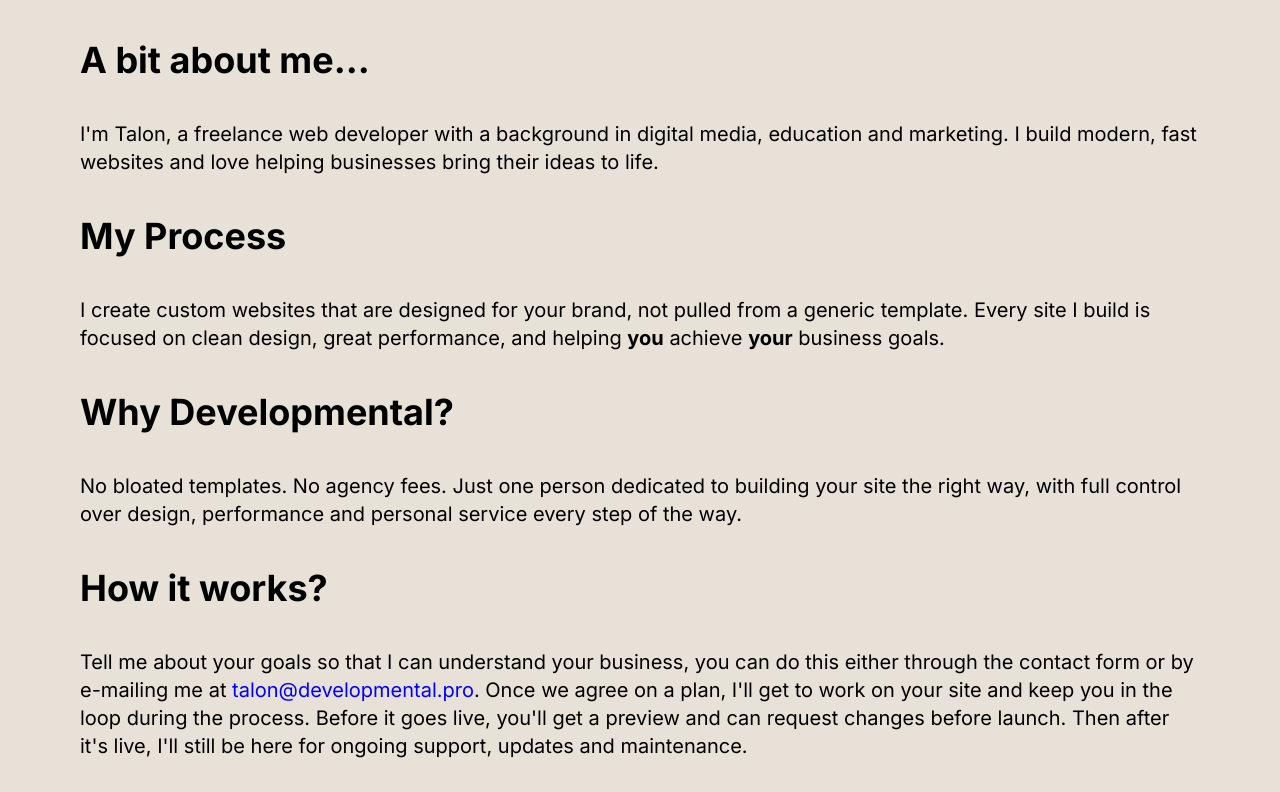
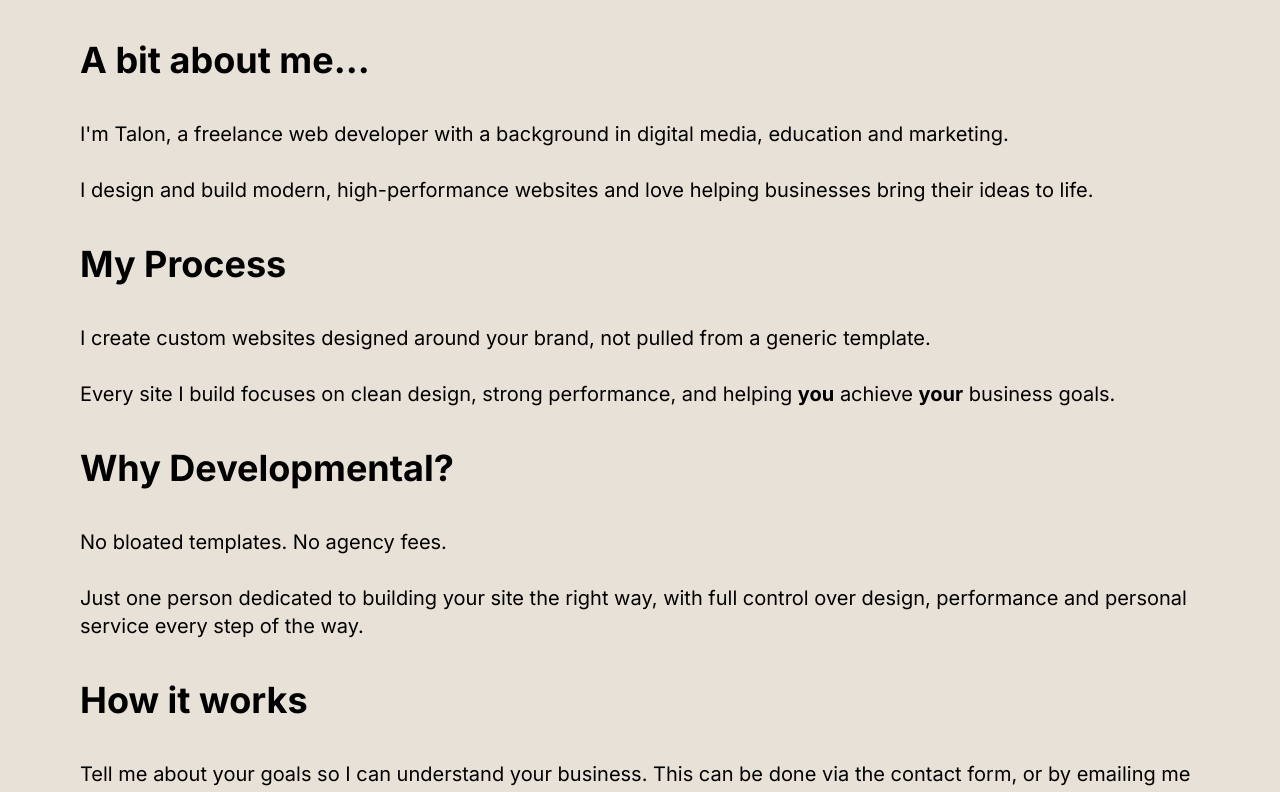
Before and after one commit to taloncodes/developmental, a SvelteKit app: page / in a window 1280 px wide. Shown: the part 880-1672 px from the top of the page. Built offline with nearby package versions, Linux system fonts and the light colour scheme; a web font is replaced by a local one.

Commit message:
adjust hero spacing + update copy continuity

```diff
--- a/src/components/SecondaryHeader.svelte
+++ b/src/components/SecondaryHeader.svelte
@@ -90,7 +90,7 @@
         class="menu-link menu-dot"
         class:active={activePage === ''}
         onclick={handleClose}
-      >Home</a>
+      >home</a>
     </li>
 
     <li>
@@ -99,7 +99,7 @@
         class="menu-link menu-dot"
         class:active={activePage === 'services'}
         onclick={handleClose}
-      >Services</a>
+      >services</a>
     </li>
 
     <li>
@@ -108,7 +108,7 @@
         class="menu-link menu-dot"
         class:active={activePage === 'portfolio'}
         onclick={handleClose}
-      >Portfolio</a>
+      >portfolio</a>
     </li>
   </ul>
 
@@ -232,7 +232,7 @@
   .menu-link {
     display: inline-block;
     font-size: 22px;
-    padding: 6px 12px 6px 28px; /* left space for bullet */
+    padding: 6px 12px 6px 12px; /* left space for bullet */
     color: #D9D2C8;
     text-decoration: none;
     position: relative;
@@ -242,9 +242,10 @@
      MOBILE MENU: bullet indicator (hover + active)
      ============================================================ */
   .menu-dot::before {
-    content: "•";
+    content: "/";
+    font-weight: bold;
     position: absolute;
-    left: 12px;
+    left: 0;
     top: 50%;
     transform: translateY(-50%) scale(0.85);
     color: #EDEDED;
--- a/src/routes/+page.svelte
+++ b/src/routes/+page.svelte
@@ -97,7 +97,8 @@ onMount(() => {
     <div class="w-full max-w-6xl flex flex-col md:flex-row items-center justify-center gap-10 md:gap-14 lg:gap-20">
 
       <!-- TEXT -->
-      <div class="order-2 md:order-1 w-full md:w-1/2 flex flex-col justify-center gap-6 md:gap-8 text-center md:text-left relative z-20">
+      <div class="order-2 md:order-1 w-full md:w-1/2 flex flex-col justify-center gap-6 md:gap-8 text-center md:text-left relative z-20 md:pl-[clamp(24px,6%,64px)]">
+
         <div class="w-full hidden md:block">
           <a href="/">
             <h1 class="text-4xl md:text-5xl lg:text-6xl flex md:justify-start justify-center">
@@ -172,30 +173,40 @@ onMount(() => {
     <h2 class="text-3xl md:text-4xl py-5 md:py-10"><b>A bit about me...</b></h2>
 <p class="text-xl">
   I'm Talon, a freelance web developer with a background in digital media, education and marketing.
-      I build modern, fast websites and love helping businesses bring their ideas to life.
+  <br><br>
+  I design and build modern, high-performance websites and love helping businesses bring their ideas to life.
 </p>
+
 
     <h2 class="text-3xl md:text-4xl py-5 md:py-10"><b>My Process</b></h2>
 <p class="text-xl">
-      I create custom websites that are designed for your brand, not pulled from a generic template.
-      Every site I build is focused on clean design, great performance, and helping <b>you</b> achieve <b>your</b> business goals.
+  I create custom websites designed around your brand, not pulled from a generic template.
+  <br><br>
+  Every site I build focuses on clean design, strong performance, and helping <b>you</b> achieve <b>your</b> business goals.
 </p>
+
 
     <h2 class="text-3xl md:text-4xl py-5 md:py-10"><b>Why Developmental?</b></h2>
 <p class="text-xl">
-      No bloated templates. No agency fees. Just one person dedicated to building your site the right way,
-      with full control over design, performance and personal service every step of the way.
+  No bloated templates. No agency fees.
+  <br><br>
+  Just one person dedicated to building your site the right way, with full control over design, performance and personal service every step of the way.
 </p>
 
-    <h2 class="text-3xl md:text-4xl py-5 md:py-10"><b>How it works?</b></h2>
+
+    <h2 class="text-3xl md:text-4xl py-5 md:py-10"><b>How it works</b></h2>
 <p class="text-xl">
-      Tell me about your goals so that I can understand your business, you can do this either through the contact form
-      or by e-mailing me at
+  Tell me about your goals so I can understand your business. This can be done via the contact form,
+  or by emailing me at
   <a class="link" href="mailto:talon@developmental.pro">talon@developmental.pro</a>.
-      Once we agree on a plan, I'll get to work on your site and keep you in the loop during the process.
-      Before it goes live, you'll get a preview and can request changes before launch.
-      Then after it's live, I'll still be here for ongoing support, updates and maintenance.
+  <br><br>
+  Once we agree on a plan, I’ll get to work on your site and keep you updated throughout the process.
+  <br><br>
+  Before launch, you’ll receive a preview and can request any final changes.
+  <br><br>
+  After your site goes live, I’ll remain available for ongoing support, updates and maintenance.
 </p>
+
 
     <h2 class="text-3xl md:text-4xl py-5 md:py-10"><b>
         <button class="link" alt="click here to get started" onclick={openModal}>Click here</button> to get started.</b></h2>
--- a/src/routes/portfolio/+page.svelte
+++ b/src/routes/portfolio/+page.svelte
@@ -161,7 +161,7 @@ function getSegmentedText(displayText) {
 
  {#each personal as project (project.id)}
   <div class="mt-10 flex flex-col gap-4">
-    <h2 class="text-2xl md:text-3xl font-semibold pt-5">
+    <h2 class="text-2xl md:text-3xl font-semibold md:pt-5">
       {project.title}
     </h2>
 
--- a/src/routes/services/+page.svelte
+++ b/src/routes/services/+page.svelte
@@ -12,22 +12,22 @@
 
   let sections = $state([
     { id: 'web-design', title: 'Web Design', isOpen: false,
-      content: 'Visually appealing, user-friendly and modern website designs that match your brand aesthetic, engage your visitors and enhance their experience.'
+      content: 'Visually appealing, user-friendly and modern website designs that align with your brand aesthetic, engage visitors and elevate their experience.'
     },
     { id: 'web-dev', title: 'Web Development', isOpen: false,
-      content: 'Modern, high performance web development services ensure that your website is fast, functional, and optimized for all devices.'
+      content: 'Modern, high-performance web development services that ensure your website is fast, functional, and optimised across all devices.'
     },
     { id: 'logo', title: 'Logo & Branding', isOpen: false,
-      content: 'Establish a strong brand identity with custom logos and branding elements, unique to you, that resonate with your audience.'
+      content: 'Establish a strong brand identity with custom logos and branding elements, tailored to you, that resonate with your audience.'
     },
     { id: 'site-audit', title: 'Site Audit', isOpen: false,
-      content: 'Site audit service provides an in-depth analysis of your website’s performance, and SEO. Including areas to improve and practical next steps.'
+      content: "A site audit service providing an in-depth analysis of your website's performance and SEO, identifying areas for improvement and actionable next steps."
     },
     { id: 'optimisation', title: 'On-Page Optimisation', isOpen: false,
-      content: 'Enhance your website’s content, structure, and performance to improve search engine rankings and user experience.'
+      content: "Enhance your website's content, structure and performance to improve search engine rankings and elevate user experience."
     },
     { id: 'custom', title: 'Custom Solutions', isOpen: false,
-      content: "Streamline and automate your business processes. Whether that's an invoice generator, a quote calculator, or something completely unique to you."
+      content: "Streamline and automate your business processes with custom solutions, from invoice generators and quote calculators to something completely unique to you."
     },
   ]);
 
@@ -88,13 +88,14 @@
     </h1>
 
     <p class="text-xl py-5 md:py-10">
-      We provide comprehensive solutions for businesses looking to grow their online presence. No matter what stage you are currently at.
+  I provide tailored solutions for businesses looking to grow their online presence, no matter what stage you're currently at.
   <br><br>
   Need a new website to showcase your brand? Custom software to automate your business processes?
   Or maybe you already have a website that's not performing as you'd expect?
   <br><br>
   <b>Tap on a service below to learn more</b>
 </p>
+
   </div>
 
   <section>
```
Lines whose indentation alone changed are shown as unchanged.
